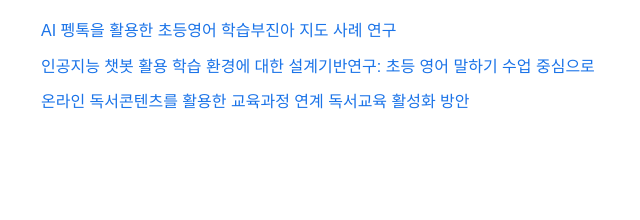
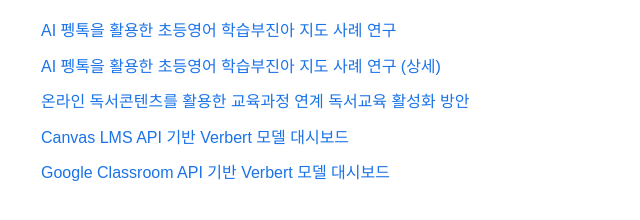
Before and after one commit to kfcmanck/verbert, a plain HTML site: page index.html in a window 1280 px wide. Shown: the part 96-316 px from the top of the page, without its empty margins (199-839 px from the left). Drawn offline with Linux system fonts and the light colour scheme.

Commit message:
Update index.html

```diff
--- a/index.html
+++ b/index.html
@@ -36,8 +36,10 @@
     <h1>학습 분석 대시보드 모음</h1>
     <ul>
         <li><a href="page1.html">AI 펭톡을 활용한 초등영어 학습부진아 지도 사례 연구</a></li>
-        <li><a href="page2.html">인공지능 챗봇 활용 학습 환경에 대한 설계기반연구: 초등 영어 말하기 수업 중심으로</a></li>
+        <li><a href="page2.html">AI 펭톡을 활용한 초등영어 학습부진아 지도 사례 연구 (상세)</a></li>
         <li><a href="page3.html">온라인 독서콘텐츠를 활용한 교육과정 연계 독서교육 활성화 방안</a></li>
+        <li><a href="page4.html">Canvas LMS API 기반 Verbert 모델 대시보드</a></li>
+        <li><a href="page5.html">Google Classroom API 기반 Verbert 모델 대시보드</a></li>
     </ul>
 </body>
 </html>
```
